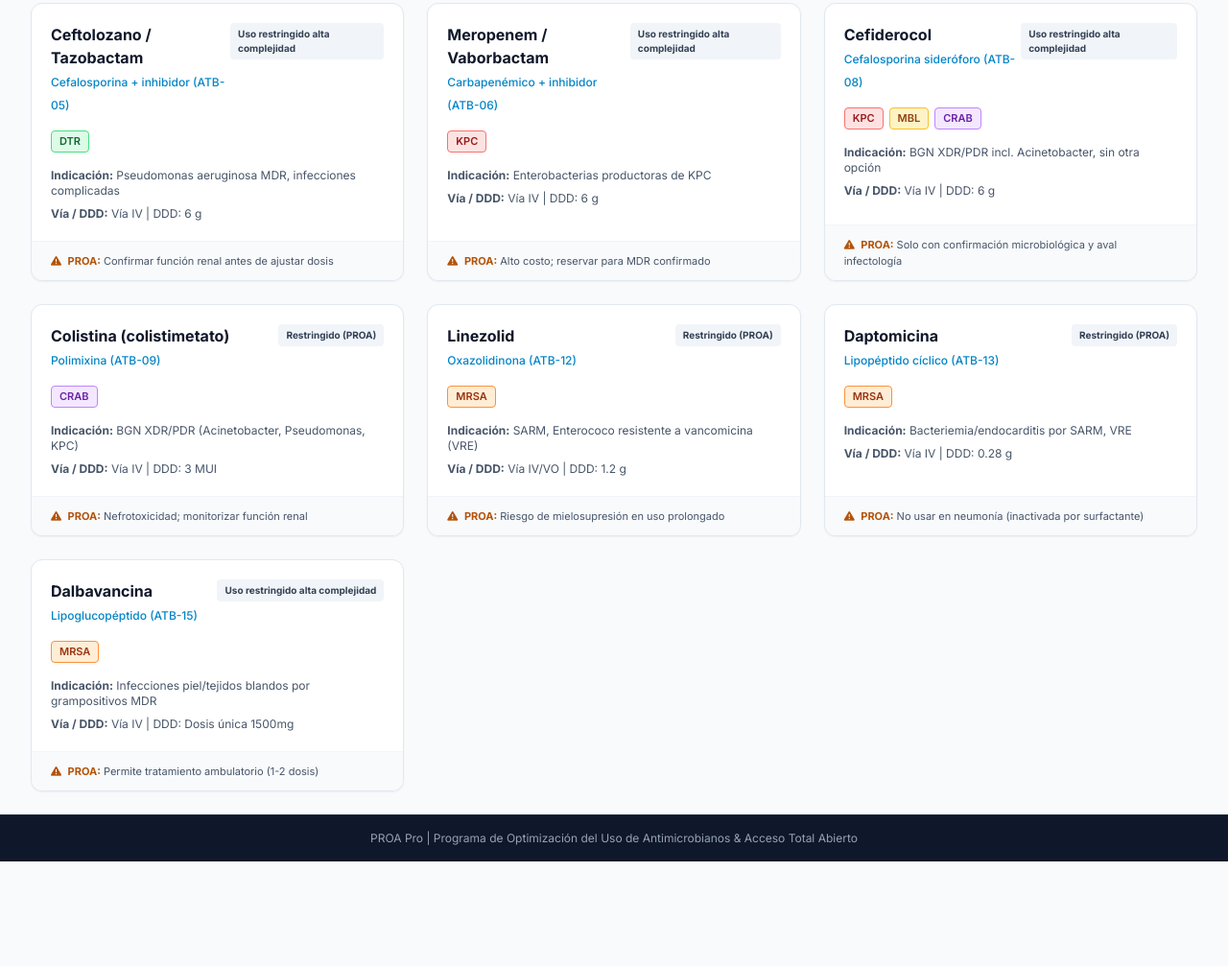
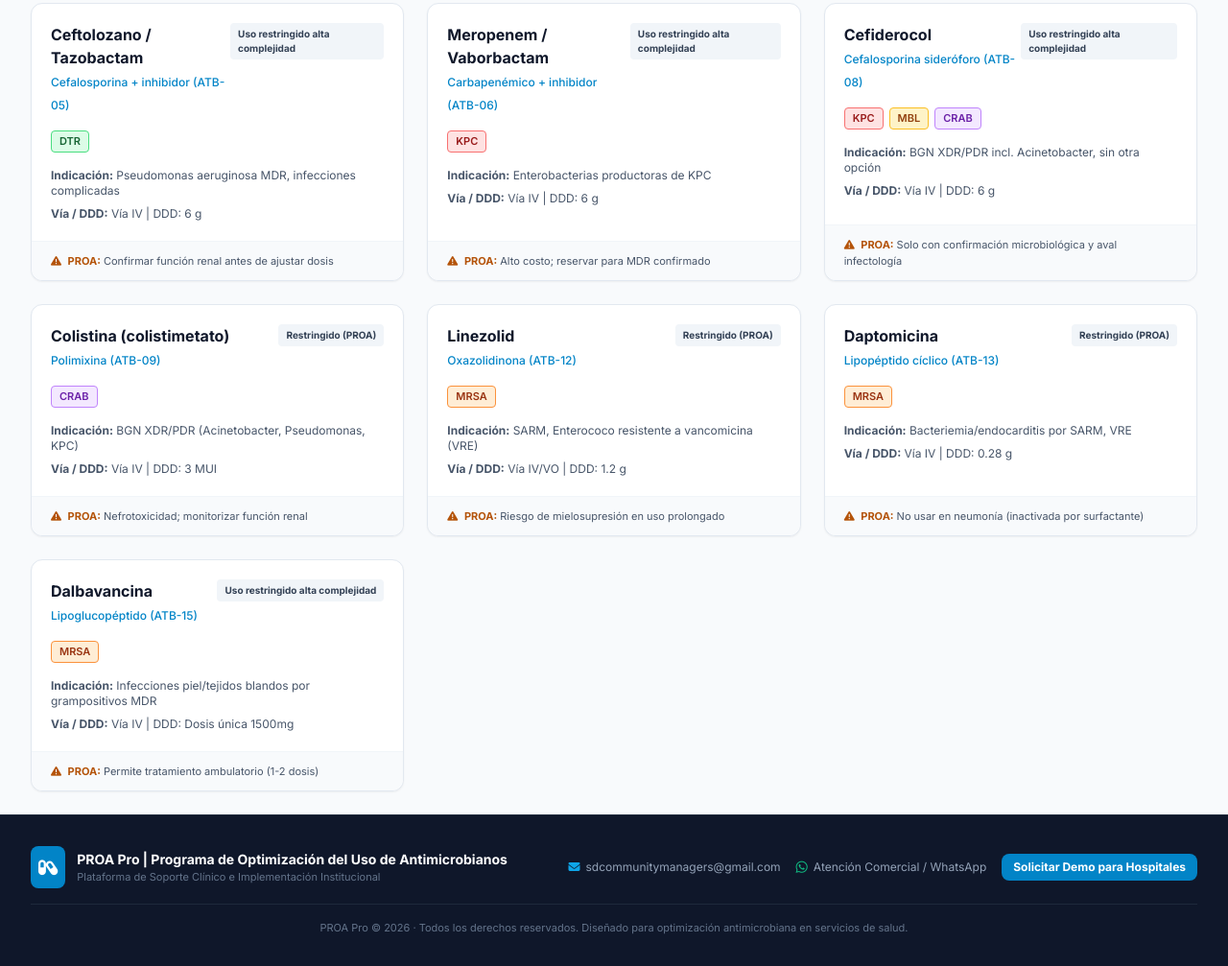
Before and after one commit to raidani45s-byte/PROA-guia-interactiva-antibioticos, a plain HTML site: page index.html in a window 1280 px wide. Shown: the part 724-1731 px from the top of the page at 96% size. Before the commit the page ends 1622 px from the top, so only its background shows below. Drawn offline with nearby package versions, Linux system fonts and the light colour scheme.

Commit message:
Update index.html

```diff
--- a/index.html
+++ b/index.html
@@ -240,7 +240,7 @@
 
     </main>
 
-    <!-- MODAL LISTA DE ESPERA CLIENTE -->
+    <!-- MODAL LISTA DE ESPERA CLIENTE (CON FORMSPREE) -->
     <div id="waiting-list-modal" class="fixed inset-0 bg-slate-950/60 backdrop-blur-sm z-50 flex items-center justify-center hidden p-4">
         <div class="bg-white rounded-2xl shadow-2xl max-w-md w-full p-6 space-y-5 relative border border-slate-200">
             <button onclick="closeWaitingListModal()" class="absolute right-4 top-4 text-slate-400 hover:text-slate-600">
@@ -256,18 +256,19 @@
                 </p>
             </div>
 
-            <form onsubmit="submitWaitingList(event)" class="space-y-3">
+            <!-- Formulario conectado a Formspree (reemplaza tuformid por tu ID real de formspree.io) -->
+            <form action="https://formspree.io/f/tuformid" method="POST" onsubmit="submitWaitingList(event)" class="space-y-3">
                 <div>
                     <label class="block text-xs font-medium text-slate-700 mb-1">Nombre Completo</label>
-                    <input type="text" id="wl-name" required placeholder="Ej. Dr. Carlos Mendoza" class="w-full p-2.5 border border-slate-300 rounded-xl text-sm focus:ring-2 focus:ring-sky-500">
+                    <input type="text" name="nombre" id="wl-name" required placeholder="Ej. Dr. Carlos Mendoza" class="w-full p-2.5 border border-slate-300 rounded-xl text-sm focus:ring-2 focus:ring-sky-500">
                 </div>
                 <div>
                     <label class="block text-xs font-medium text-slate-700 mb-1">Correo Electrónico Institucional</label>
-                    <input type="email" id="wl-email" required placeholder="correo@hospital.com" class="w-full p-2.5 border border-slate-300 rounded-xl text-sm focus:ring-2 focus:ring-sky-500">
+                    <input type="email" name="email" id="wl-email" required placeholder="correo@hospital.com" class="w-full p-2.5 border border-slate-300 rounded-xl text-sm focus:ring-2 focus:ring-sky-500">
                 </div>
                 <div>
                     <label class="block text-xs font-medium text-slate-700 mb-1">Hospital / Servicio</label>
-                    <input type="text" id="wl-hospital" required placeholder="Ej. Hospital General - UCI" class="w-full p-2.5 border border-slate-300 rounded-xl text-sm focus:ring-2 focus:ring-sky-500">
+                    <input type="text" name="hospital" id="wl-hospital" required placeholder="Ej. Hospital General - UCI" class="w-full p-2.5 border border-slate-300 rounded-xl text-sm focus:ring-2 focus:ring-sky-500">
                 </div>
                 <button type="submit" class="w-full py-3 bg-sky-600 hover:bg-sky-700 text-white font-bold text-sm rounded-xl shadow-md transition flex items-center justify-center space-x-2">
                     <i class="fa-solid fa-check text-xs"></i>
@@ -277,10 +278,36 @@
         </div>
     </div>
 
-    <!-- FOOTER -->
-    <footer class="bg-slate-900 text-slate-400 text-xs py-4 border-t border-slate-800 text-center mt-auto">
-        <div class="max-w-7xl mx-auto px-4">
-            PROA Pro | Programa de Optimización del Uso de Antimicrobianos & Acceso Total Abierto
+    <!-- FOOTER INSTITUCIONAL & CONTACTO COMERCIAL -->
+    <footer class="bg-slate-900 text-slate-400 text-xs py-8 border-t border-slate-800 mt-auto">
+        <div class="max-w-7xl mx-auto px-4 sm:px-6 lg:px-8 space-y-4">
+            <div class="flex flex-col md:flex-row justify-between items-center gap-4 border-b border-slate-800 pb-4">
+                <div class="flex items-center space-x-3">
+                    <div class="p-2 bg-sky-600 rounded-lg text-white">
+                        <i class="fa-solid fa-capsules text-lg"></i>
+                    </div>
+                    <div>
+                        <span class="font-bold text-white text-sm">PROA Pro | Programa de Optimización del Uso de Antimicrobianos</span>
+                        <p class="text-[11px] text-slate-500">Plataforma de Soporte Clínico e Implementación Institucional</p>
+                    </div>
+                </div>
+                <div class="flex flex-wrap items-center gap-4 text-xs">
+                    <a href="mailto:sdcommunitymanagers@gmail.com" class="hover:text-sky-400 transition flex items-center space-x-1.5">
+                        <i class="fa-solid fa-envelope text-sky-500"></i>
+                        <span>sdcommunitymanagers@gmail.com</span>
+                    </a>
+                    <a href="https://wa.me/5215500000000" target="_blank" class="hover:text-emerald-400 transition flex items-center space-x-1.5">
+                        <i class="fa-brands fa-whatsapp text-emerald-500 text-sm"></i>
+                        <span>Atención Comercial / WhatsApp</span>
+                    </a>
+                    <button onclick="openWaitingListModal()" class="px-3 py-1.5 bg-sky-600 hover:bg-sky-700 text-white font-bold rounded-lg transition">
+                        Solicitar Demo para Hospitales
+                    </button>
+                </div>
+            </div>
+            <div class="text-center text-[11px] text-slate-500">
+                PROA Pro © 2026 · Todos los derechos reservados. Diseñado para optimización antimicrobiana en servicios de salud.
+            </div>
         </div>
     </footer>
 
@@ -517,7 +544,6 @@
                 rec.notes = 'Daptomicina es de elección en bacteremia por SARM; Linezolid penetra mejor en pulmón.';
             }
 
-            // Site-specific tailoring modifier note
             let siteNote = "";
             if (site === 'pneumonia') siteNote = "<strong>Foco Pulmonar:</strong> Verificar penetración alveolar y evitar daptomicina (inactivada por surfactante).";
             else if (site === 'itu') siteNote = "<strong>Foco Urinario:</strong> Considerar eliminación renal del fármaco (evitar tigeciclina/eravaciclina en ITU baja/alta).";
@@ -689,15 +715,8 @@
             document.getElementById('waiting-list-modal').classList.add('hidden');
         }
         window.submitWaitingList = function(e) {
-            e.preventDefault();
-            const name = document.getElementById('wl-name').value;
-            const email = document.getElementById('wl-email').value;
-            const hospital = document.getElementById('wl-hospital').value;
-            if(!name || !email || !hospital) {
-                return;
-            }
             closeWaitingListModal();
-            showToast("✓ ¡Inscripción a la Lista de Espera Cliente registrada con éxito!");
+            showToast("✓ ¡Inscripción a la Lista de Espera Cliente enviada con éxito!");
         }
 
         function showToast(msg) {
```
